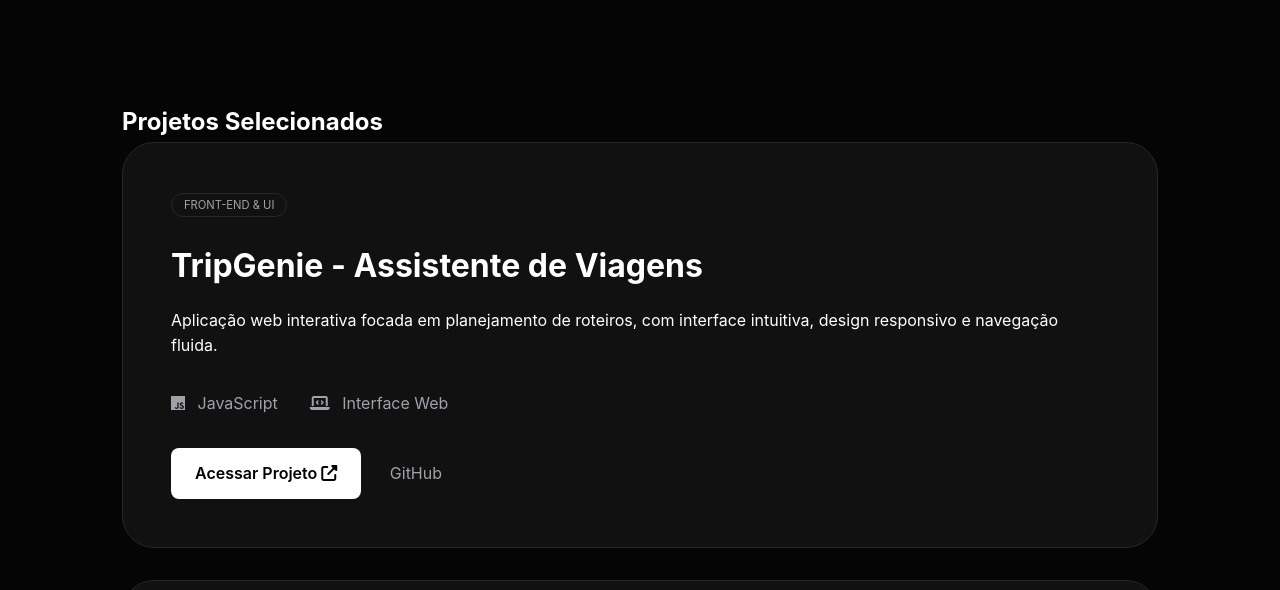
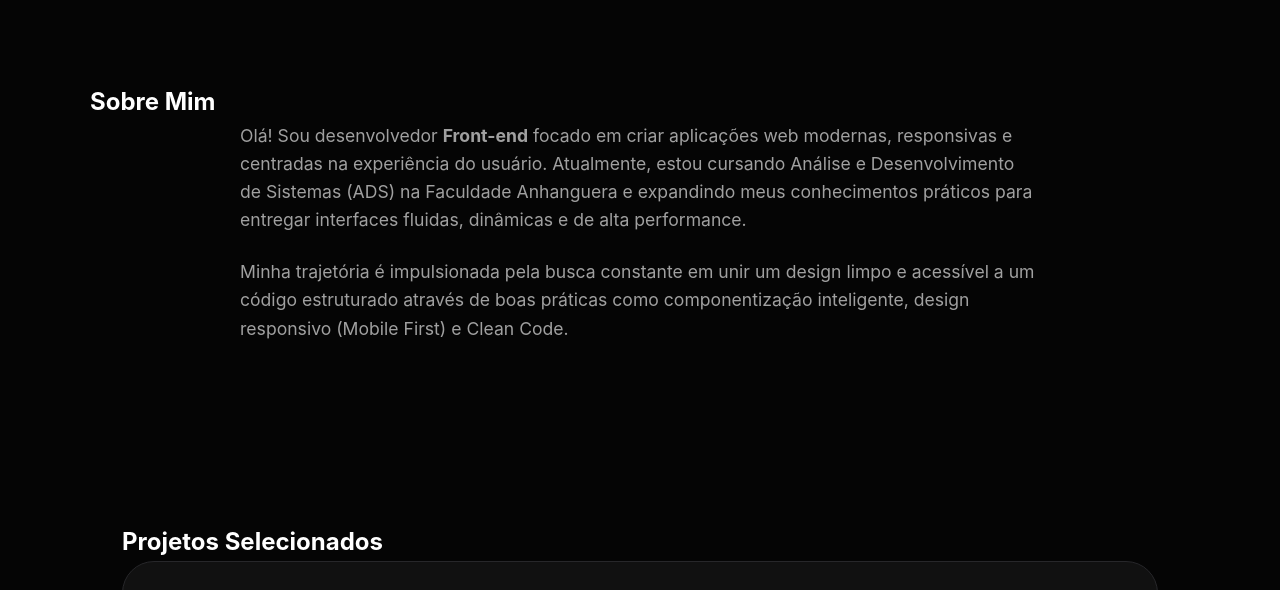
Before and after one commit to danielribelro/portfolio, a plain HTML site: page index.html in a window 1280 px wide. Shown: the part 1456-2046 px from the top of the page. Drawn offline with nearby package versions, Linux system fonts and the light colour scheme.

Commit message:
Index.html
Added a new section 'Sobre Mim' with personal introduction.

```diff
--- a/index.html
+++ b/index.html
@@ -17,6 +17,7 @@
             <div class="nav-links">
                 <a href="#home">Início</a>
                 <a href="#skills">Skills</a>
+                <a href="#sobre">Sobre</a>
                 <a href="#projetos">Projetos</a>
                 <a href="#contato" class="btn-talk">Vamos conversar?</a>
             </div>
@@ -80,6 +81,18 @@
                     <span>VS Code</span>
                 </div>
             </div>
+        </div>
+    </section>
+
+    <section id="sobre" class="container" style="padding: 80px 0;">
+        <h2 class="section-title">Sobre Mim</h2>
+        <div style="max-width: 800px; margin: 0 auto; color: #a0a0a0; line-height: 1.6; font-size: 1.1rem; text-align: left;">
+            <p style="margin-bottom: 1.5rem;">
+                Olá! Sou desenvolvedor <strong>Front-end</strong> focado em criar aplicações web modernas, responsivas e centradas na experiência do usuário. Atualmente, estou cursando Análise e Desenvolvimento de Sistemas (ADS) na Faculdade Anhanguera e expandindo meus conhecimentos práticos para entregar interfaces fluidas, dinâmicas e de alta performance.
+            </p>
+            <p>
+                Minha trajetória é impulsionada pela busca constante em unir um design limpo e acessível a um código estruturado através de boas práticas como componentização inteligente, design responsivo (Mobile First) e Clean Code.
+            </p>
         </div>
     </section>
 
```
